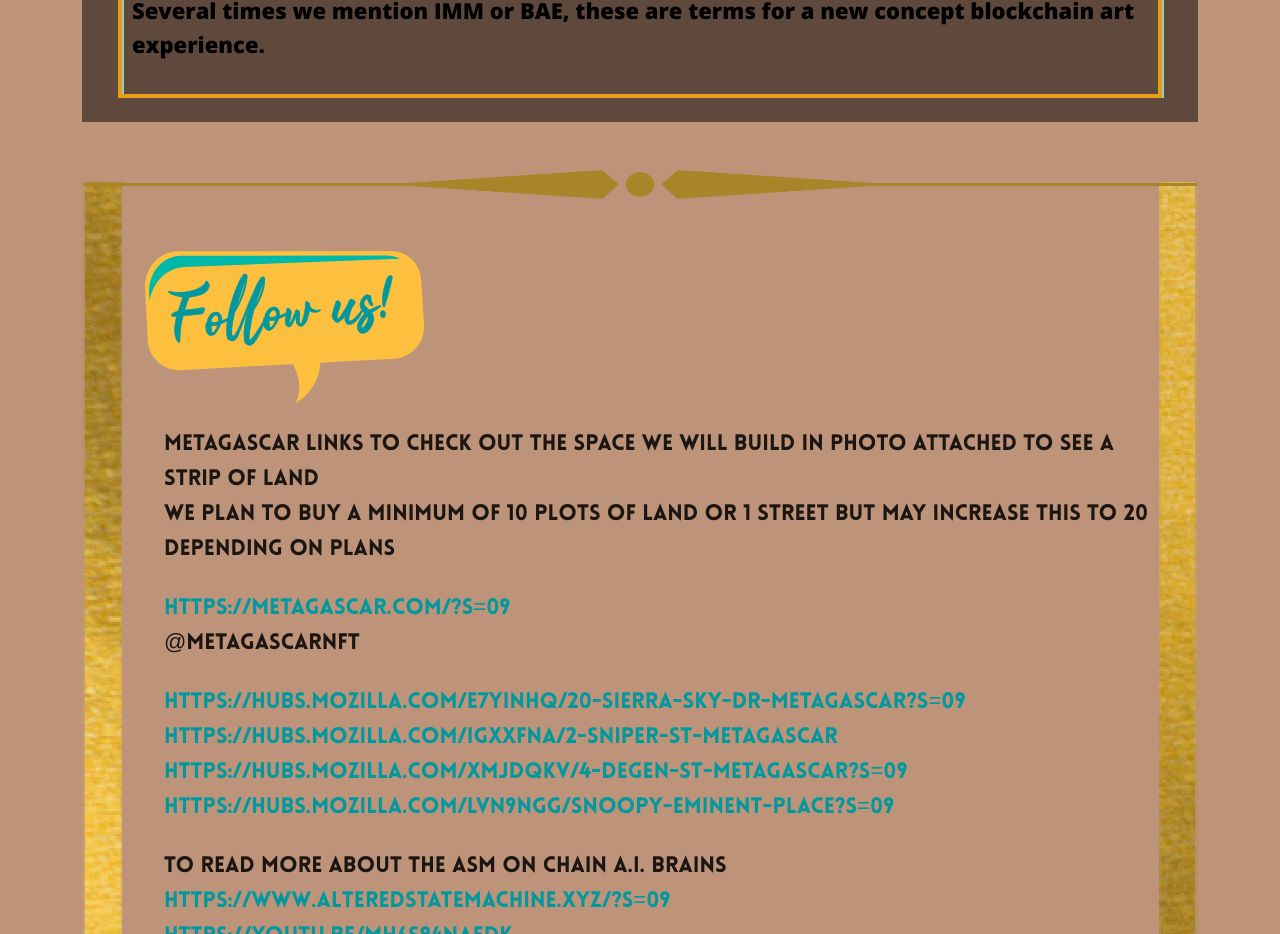
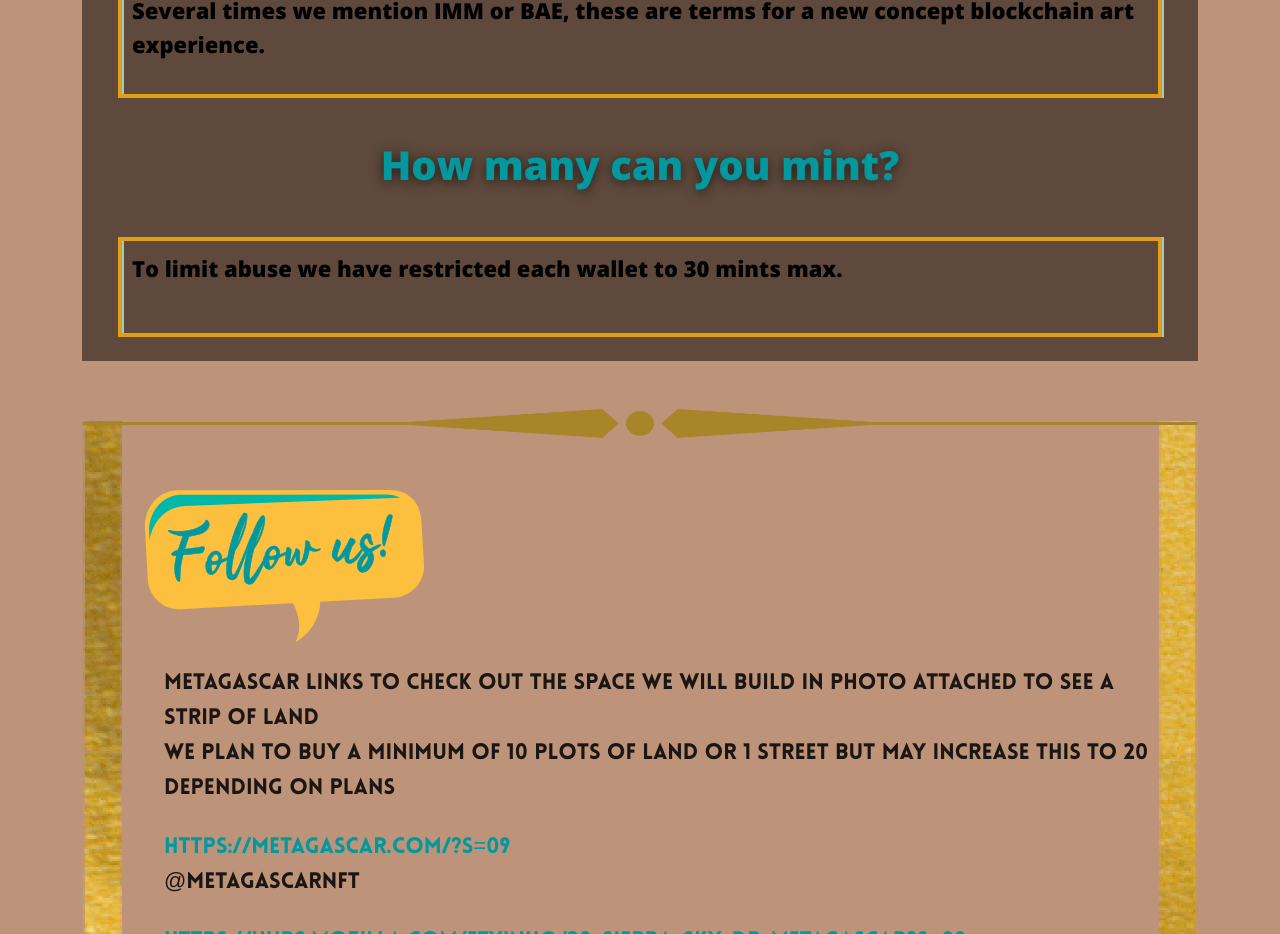
Before and after one commit to nhanlnt-96/fallen-flower-landing, a React (Create React App) app: page / in a window 1280 px wide. Shown: the part 7710-8644 px from the top of the page. Built offline with nearby package versions, Linux system fonts and the light colour scheme; the HTML template or start-up script is replaced by a standard one; a web font is replaced by a local one.

Commit message:
[master]: Add new FAQ item

```diff
--- a/src/configs/faqData.js
+++ b/src/configs/faqData.js
@@ -12,4 +12,8 @@
     question: `What is "imm"?`,
     answer: "Several times we mention IMM or BAE, these are terms for a new concept blockchain art experience."
   },
+  {
+    question: "How many can you mint?",
+    answer: "To limit abuse we have restricted each wallet to 30 mints max."
+  },
 ]
```
